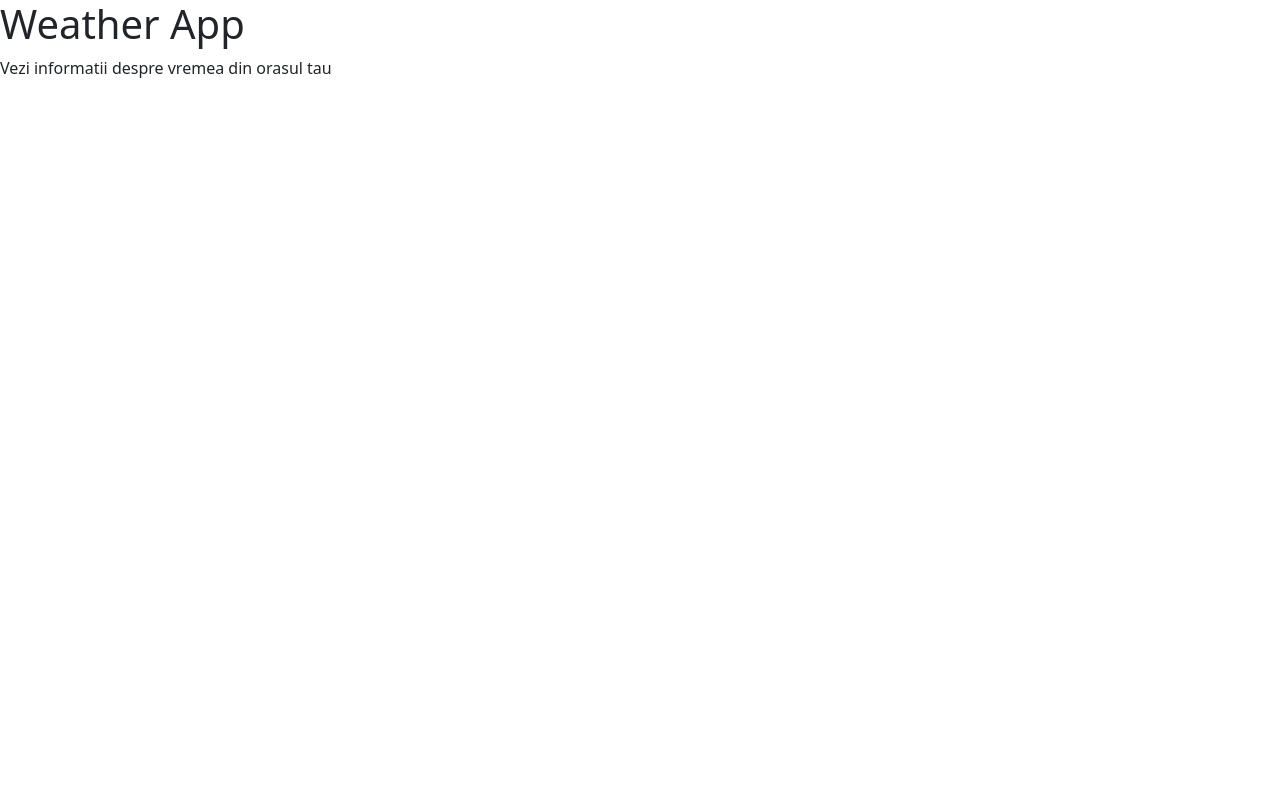
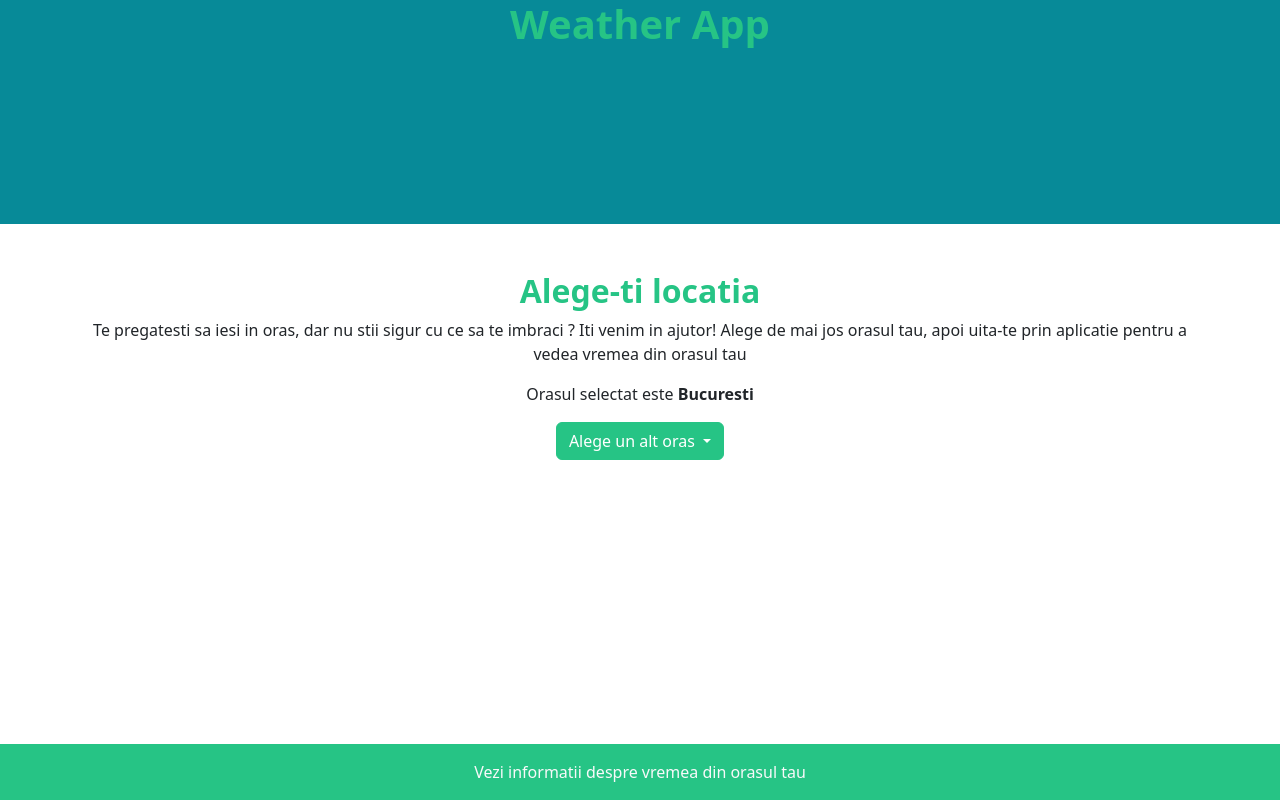
Before and after one commit to andreiandone32/Weather-App-Project, a plain HTML site: page index.html in a window 1280 px wide. Drawn offline with nearby package versions, Linux system fonts and the light colour scheme.

Commit message:
added basic styles and content

```diff
--- a/index.html
+++ b/index.html
@@ -5,20 +5,65 @@
     <meta http-equiv="X-UA-Compatible" content="IE=edge" />
     <meta name="viewport" content="width=device-width, initial-scale=1.0" />
     <title>Weather App</title>
-    <link href="https://cdn.jsdelivr.net/npm/bootstrap@5.3.0-alpha1/dist/css/bootstrap.min.css" rel="stylesheet" integrity="sha384-GLhlTQ8iRABdZLl6O3oVMWSktQOp6b7In1Zl3/Jr59b6EGGoI1aFkw7cmDA6j6gD" crossorigin="anonymous">
+    <link
+      href="https://cdn.jsdelivr.net/npm/bootstrap@5.3.0-alpha1/dist/css/bootstrap.min.css"
+      rel="stylesheet"
+      integrity="sha384-GLhlTQ8iRABdZLl6O3oVMWSktQOp6b7In1Zl3/Jr59b6EGGoI1aFkw7cmDA6j6gD"
+      crossorigin="anonymous"
+    />
     <link rel="stylesheet" href="/style.css" />
   </head>
   <body>
-    <header>
-        <h1>Weather App</h1>
+    <header class="bg-primary">
+      <div class="container">
+        <h1
+          class="text-primary text-center d-flex align-items-center justify-content-center"
+        >
+          Weather App
+        </h1>
+      </div>
     </header>
     <main>
-        <section></section>
+      <section class="choose-location py-5">
+        <div class="container">
+          <h2 class="text-primary text-center">Alege-ti locatia</h2>
+          <p class="text-center">
+            Te pregatesti sa iesi in oras, dar nu stii sigur cu ce sa te imbraci
+            ? Iti venim in ajutor! Alege de mai jos orasul tau, apoi uita-te
+            prin aplicatie pentru a vedea vremea din orasul tau
+          </p>
+        </div>
+        <p class="text-center">
+          Orasul selectat este <strong class="current-city">Bucuresti</strong>
+        </p>
+        <div class="dropdown d-flex justify-content-center">
+            <button class="btn btn-secondary dropdown-toggle" type="button" data-bs-toggle="dropdown" aria-expanded="false">
+              Alege un alt oras
+            </button>
+            <ul class="dropdown-menu">
+              <li><a class="dropdown-item" href="#">Bucuresti</a></li>
+              <li><a class="dropdown-item" href="#">Timisoara</a></li>
+              <li><a class="dropdown-item" href="#">Cluj</a></li>
+              <li><a class="dropdown-item" href="#">Luncavita</a></li>
+              <li><a class="dropdown-item" href="#">Oradea</a></li>
+              <li><a class="dropdown-item" href="#">Sibiu</a></li>
+              <li><a class="dropdown-item" href="#">Arad</a></li>
+              <li><a class="dropdown-item" href="#">Brasov</a></li>
+              <li><a class="dropdown-item" href="#">Miercurea Ciuc</a></li>
+            </ul>
+          </div>
+      </section>
     </main>
-    <footer>
-        <p>Vezi informatii despre vremea din orasul tau </p>
+    <footer class="bg-dark">
+      <div class="container">
+        <p class="text-light text-center m-0 py-3">Vezi informatii despre vremea din orasul tau</p>
+      </div>
     </footer>
-    <script src="https://cdn.jsdelivr.net/npm/bootstrap@5.3.0-alpha1/dist/js/bootstrap.bundle.min.js" integrity="sha384-w76AqPfDkMBDXo30jS1Sgez6pr3x5MlQ1ZAGC+nuZB+EYdgRZgiwxhTBTkF7CXvN" crossorigin="anonymous"></script>
+    <script
+      src="https://cdn.jsdelivr.net/npm/bootstrap@5.3.0-alpha1/dist/js/bootstrap.bundle.min.js"
+      integrity="sha384-w76AqPfDkMBDXo30jS1Sgez6pr3x5MlQ1ZAGC+nuZB+EYdgRZgiwxhTBTkF7CXvN"
+      crossorigin="anonymous"
+    ></script>
     <script src="/script.js"></script>
   </body>
 </html>
--- a/style.css
+++ b/style.css
@@ -0,0 +1,53 @@
+:root{
+    --primary:#26c485;
+    --secondary:#fbb44c;
+    --bg-primary:#078a98;
+    --bg-secondary:#dcd5d5;
+    --btn-color:#0b7a4e;
+}
+
+.btn-secondary{
+    background-color: var(--btn-color);
+    border-color: var(--btn-color);
+}
+
+
+
+
+.bg-dark{
+    background-color: var(--primary) !important;
+}
+
+.btn.show,
+.btn-secondary,
+.btn-secondary:focus{
+    background-color: var(--primary);
+    border-color: var(--primary);
+}
+
+.text-primary{
+    color: var(--primary) !important;
+}
+
+.bg-primary{
+    background-color: var(--bg-primary) !important;
+}
+h1,h2{
+    font-weight: bold;
+}
+
+body{
+    display: flex;
+    flex-direction:column ;
+
+    min-height: 100vh;
+}
+
+main{
+    /* height: 100vh; */
+    flex: 1;
+}
+
+header{
+    height: 28vh;
+}
```
